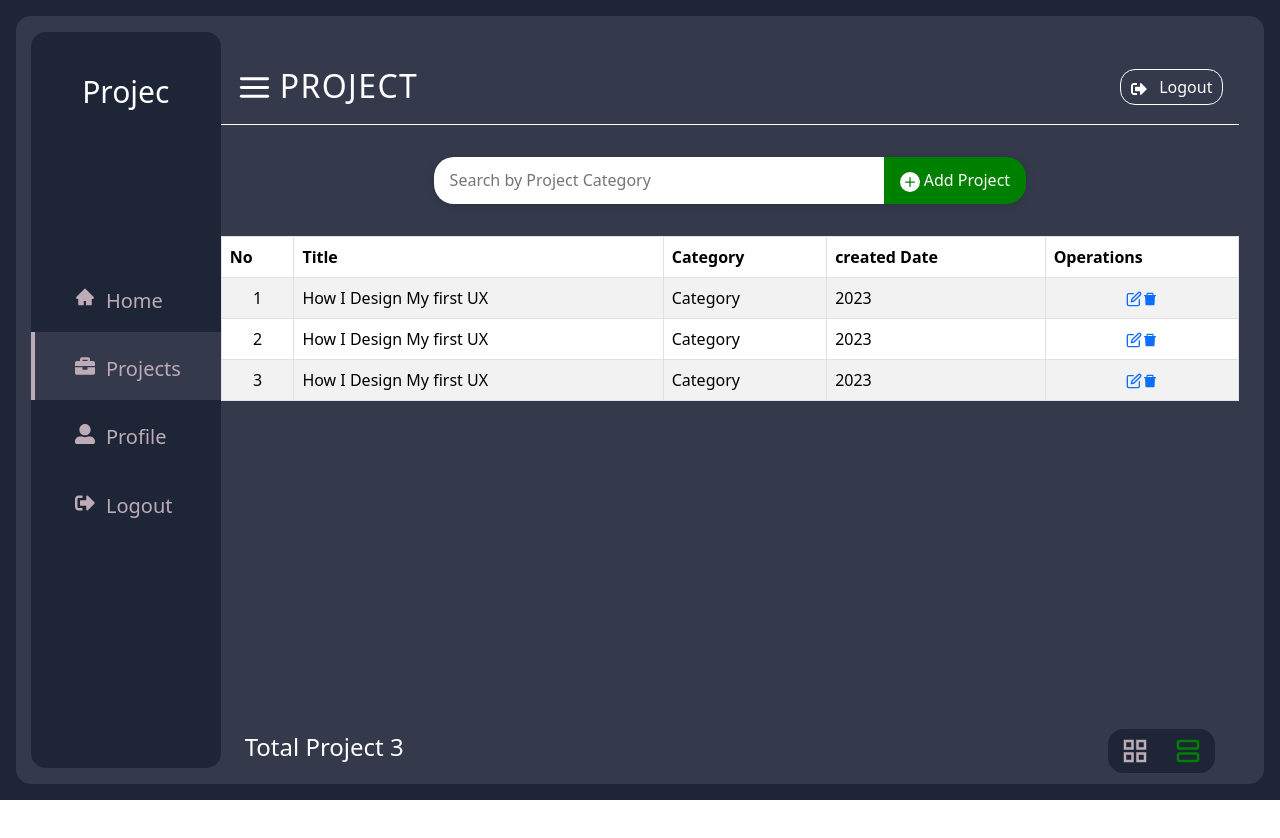
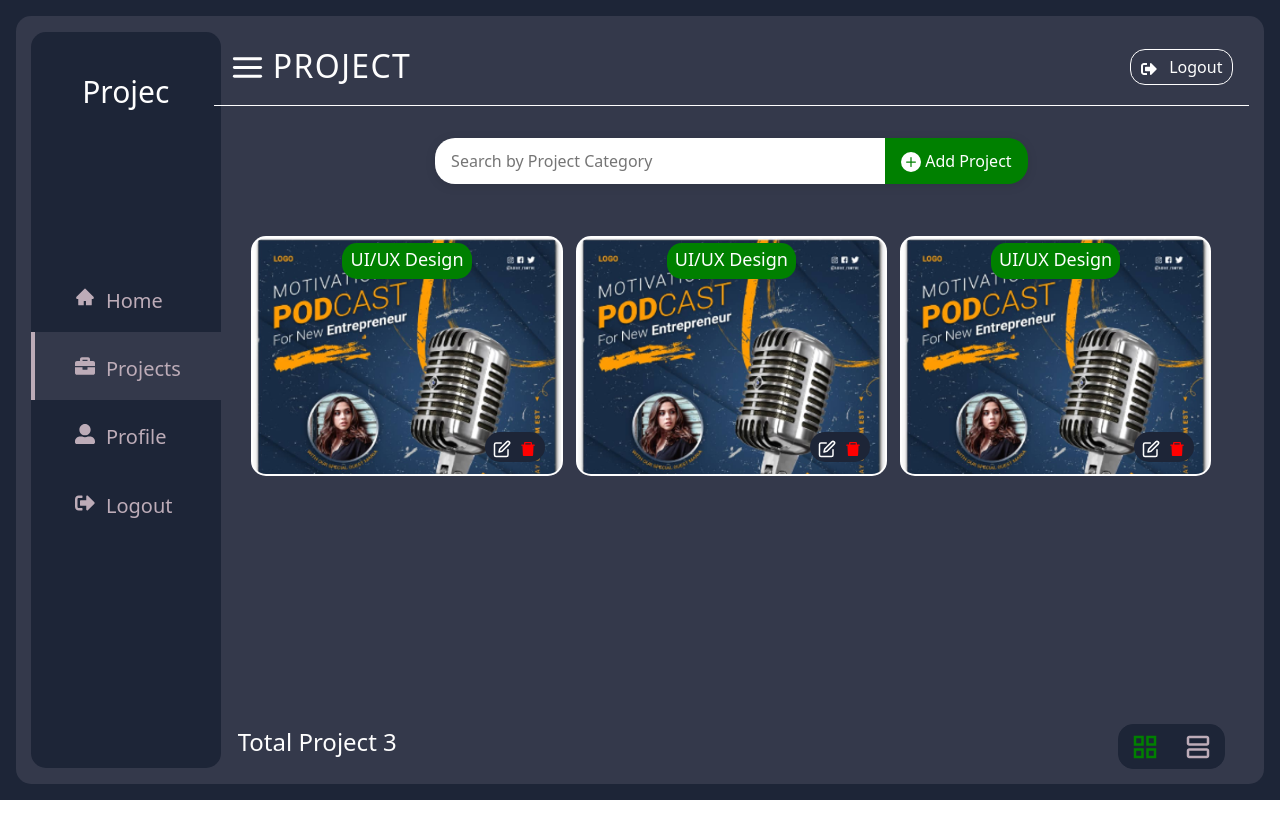
Before and after one commit to G-GraceCode/Projec-M-S, a React (Vite) app in the folder frontend/: page /project in a window 1280 px wide. Shown: the top 838 px of the page. Built offline with nearby package versions, Linux system fonts and the light colour scheme; no server answers.

Commit message:
Update 7 files

```diff
--- a/frontend/src/components/Cards.jsx
+++ b/frontend/src/components/Cards.jsx
@@ -24,7 +24,6 @@ const Cards = () => {
               sunt corrupti vero natus consequatur blanditiis voluptas.
             </p>
           </div>
-
         </Card>
 
         <Card>
@@ -76,7 +75,7 @@ const Projectlist = styled.div`
   & > .carts {
     display: grid;
     grid-template-columns: repeat(auto-fit, minmax(min(250px), 1fr));
-    row-gap: 0.8rem;
+    gap: 0.8rem;
     margin: 0.85rem;
     overflow-y: scroll;
   }
@@ -91,7 +90,6 @@ const Card = styled.div`
   flex-flow: column nowrap;
   text-align: center;
   background-color: var(--natural-white);
-  width: 300px;
   color: var(--color-bg-2);
   height: 240px;
   max-height: 240px;
--- a/frontend/src/components/Layout/Projects.jsx
+++ b/frontend/src/components/Layout/Projects.jsx
@@ -8,7 +8,7 @@ import Cards from "../Cards";
 import Tableview from "../Tableview";
 
 const Projects = () => {
-  const [showType, setShowType] = useState("table");
+  const [showType, setShowType] = useState("");
 
   return (
     <div className="content">
@@ -31,8 +31,8 @@ const Projects = () => {
         <h4>Total Project 3</h4>
         <div className="viewIcon">
           <MdGridView
-            className={`icon first ${showType === "grid" ? "color" : ""}`}
-            onClick={() => setShowType("grid")}
+            className={`icon first ${showType === "" ? "color" : ""}`}
+            onClick={() => setShowType("")}
           />
           <MdOutlineViewAgenda
             className={`icon ${showType === "table" ? "color" : ""}`}
@@ -87,7 +87,7 @@ const Projectfooter = styled.footer`
   flex: 1;
   padding: 0 1.5rem;
   position: absolute;
-  bottom: -2%;
+  bottom: 0%;
   left: 0;
   right: 0;
   color: var(--natural-white);
--- a/frontend/src/components/Navbar.jsx
+++ b/frontend/src/components/Navbar.jsx
@@ -54,7 +54,7 @@ const Nav = styled.nav`
   display: flex;
   align-items: center;
   justify-content: space-between;
-  padding: 1.6rem 1rem 0.7rem 1rem;
+  padding: 1rem 1rem 0.7rem 1rem;
   color: var(--natural-white);
   flex-wrap: nowrap;
   margin-bottom: 2rem;
--- a/frontend/src/pages/Home.jsx
+++ b/frontend/src/pages/Home.jsx
@@ -28,7 +28,7 @@ const Container = styled.div`
   height: 100%;
   overflow-x: hidden;
   border-radius: var(--border-radius);
-  padding: 2%;
+  padding: 1.2%;
   & .content {
     margin-left: 15%;
     z-index: 1;
--- a/frontend/src/pages/LogoutPage.jsx
+++ b/frontend/src/pages/LogoutPage.jsx
@@ -25,7 +25,7 @@ const Container = styled.div`
   width: 100%;
   min-height: 100%;
   border-radius: var(--border-radius);
-  padding: 2%;
+  padding: 1.2%;
   & .content {
     margin-left: 15%;
   }
--- a/frontend/src/pages/Project.jsx
+++ b/frontend/src/pages/Project.jsx
@@ -28,7 +28,7 @@ const Container = styled.div`
   width: 100%;
   height: 100%;
   border-radius: var(--border-radius);
-  padding: 2%;
+  padding: 1.2%;
   overflow-y: hidden;
   .content {
     margin-left: 15%;
--- a/frontend/src/pages/SettingProfile.jsx
+++ b/frontend/src/pages/SettingProfile.jsx
@@ -25,7 +25,7 @@ const Container = styled.div`
   width: 100%;
   min-height: 100%;
   border-radius: var(--border-radius);
-  padding: 2%;
+  padding: 1.2%;
   & .content {
     margin-left: 15%;
   }
```
